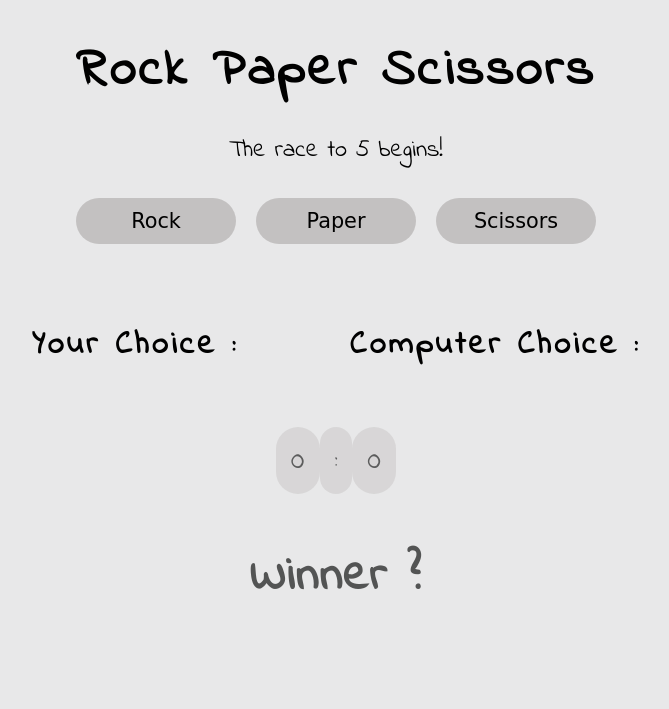
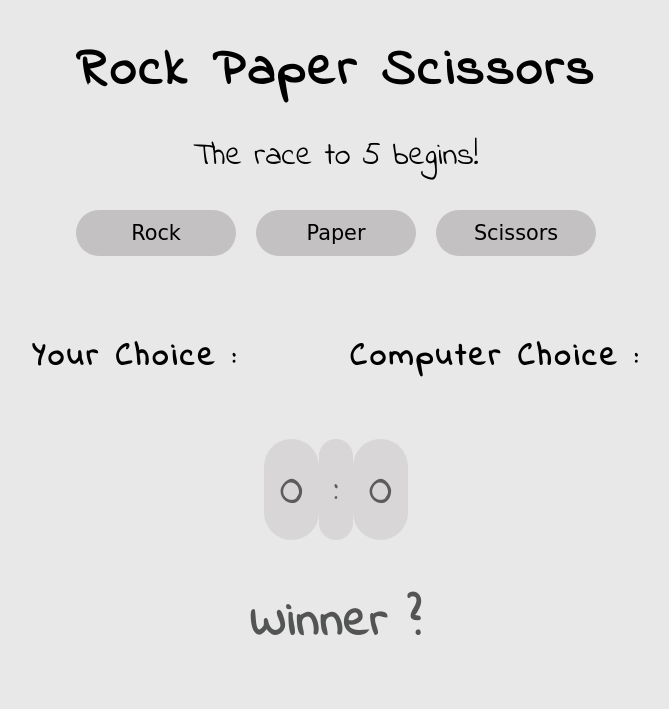
Before and after one commit to SanyaGubrani/rock-paper-scissors, a plain HTML site: page index.html in a window 1280 px wide. Shown: the whole page, without its empty margins (304-973 px from the left). Drawn offline with Linux system fonts and the light colour scheme.

Commit message:
modifying fonts

```diff
--- a/style.css
+++ b/style.css
@@ -8,6 +8,7 @@
 
 body{
     background-color: rgb(232, 232, 233);
+    font-family: 'indie flower', 'sans-serif';
 }
 
 .container{
@@ -19,7 +20,6 @@ body{
 }
 
 .container h1{
-    font-family: 'indie flower', 'sans-serif';
     font-size: 6.5vh;
     padding: 1.5rem 2rem;
     white-space: nowrap;
@@ -27,7 +27,7 @@ body{
 }
 
 .container h2{
-   font-family: 'indie flower', 'sans-serif';
+font-size: 4vh;
    font-weight: 200;
 }
 
@@ -85,7 +85,7 @@ body{
 }
 
 .winner .scores h2{
-    font-size: 2rem;
+    font-size: 3.5rem;
     padding: 10px 15px;
 }
 
@@ -152,7 +152,6 @@ body{
 
 @media(max-width:767px){
     .container h1{
-        font-family: 'indie flower', 'sans-serif';
         font-size: 2rem;
         padding: 1rem;
         white-space: nowrap;
```
